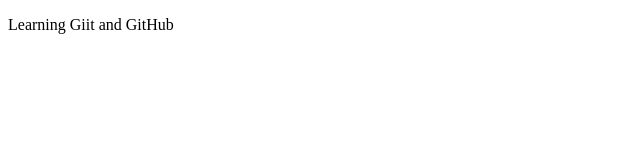
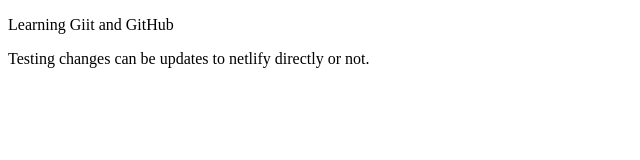
Before and after one commit to EduTest24/localrepo, a plain HTML site: page index.html in a window 1280 px wide. Shown: the whole page, without its empty margins (0-640 px from the left). Drawn offline with Linux system fonts and the light colour scheme.

Commit message:
Update index.html

```diff
--- a/index.html
+++ b/index.html
@@ -7,5 +7,6 @@
   </head>
   <body>
     <p>Learning Giit and GitHub</p>
+    <p>Testing changes can be updates to netlify directly or not.</p>
   </body>
 </html>
```
